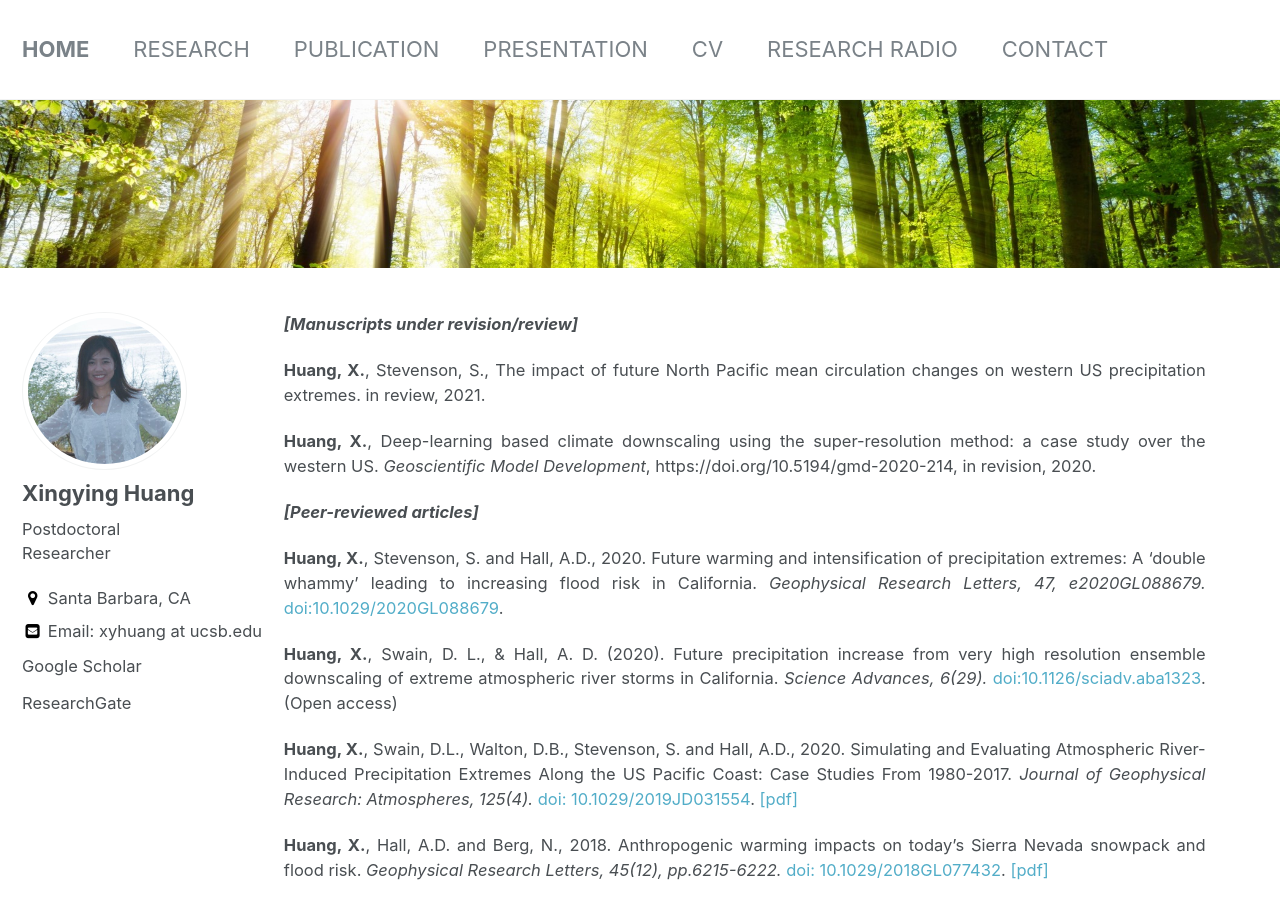
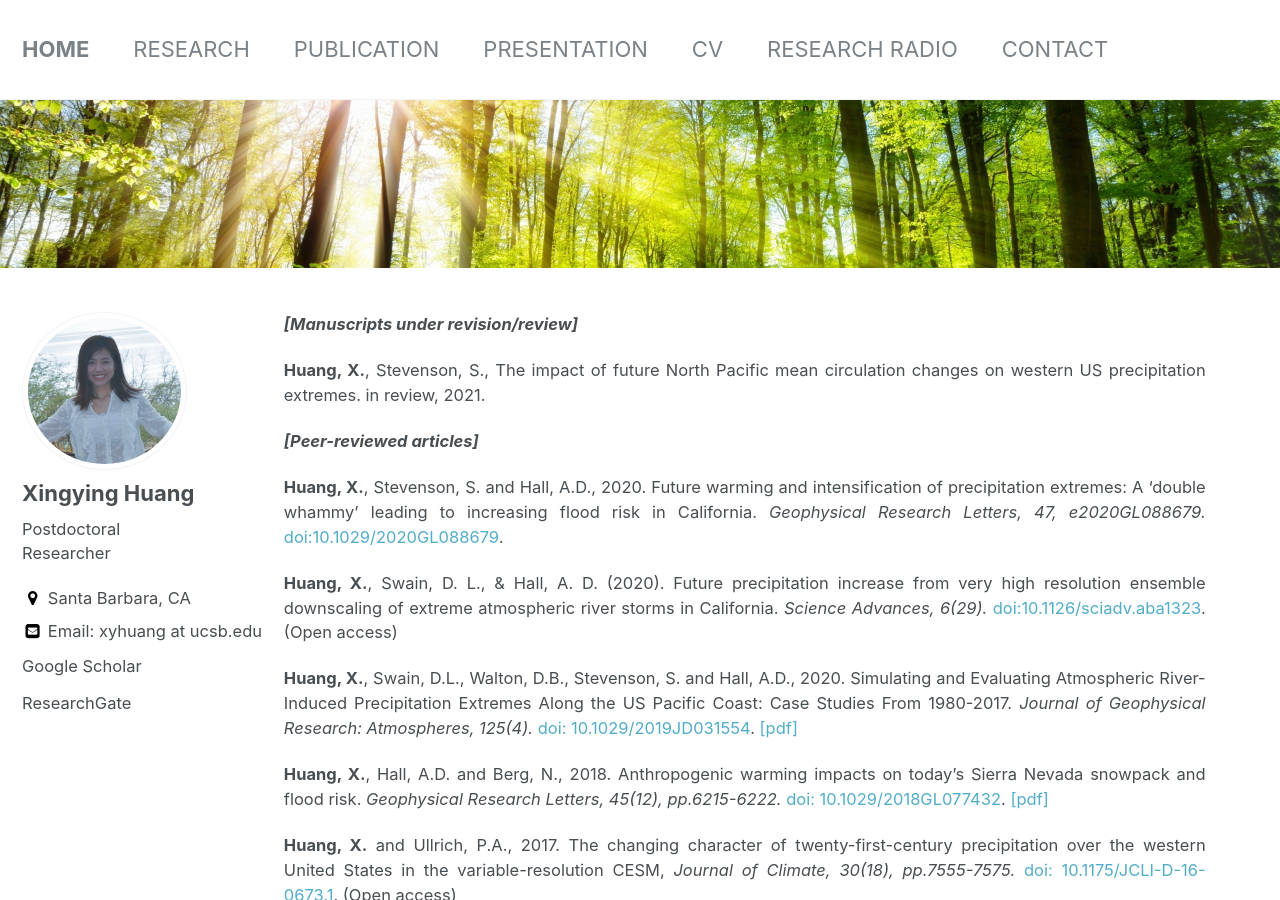
Before and after one commit to Xingyhuang/two_col_xingyhuang.github.io, a Jekyll site: the page built from _pages/publications.md, in a window 1280 px wide and 900 px high. Built offline with Jekyll 4.4.1, drawn with Linux system fonts in a browser that asks for light colours.

Commit message:
Update publications.md

```diff
--- a/_pages/publications.md
+++ b/_pages/publications.md
@@ -12,8 +12,6 @@
 ***[Manuscripts under revision/review]***
 
 **Huang, X.**, Stevenson, S., The impact of future North Pacific mean circulation changes on western US precipitation extremes. in review, 2021.
-
-**Huang, X.**, Deep-learning based climate downscaling using the super-resolution method: a case study over the western US. *Geoscientific Model Development*, https://doi.org/10.5194/gmd-2020-214, in revision, 2020.
 
 ***[Peer-reviewed articles]***
 
```
